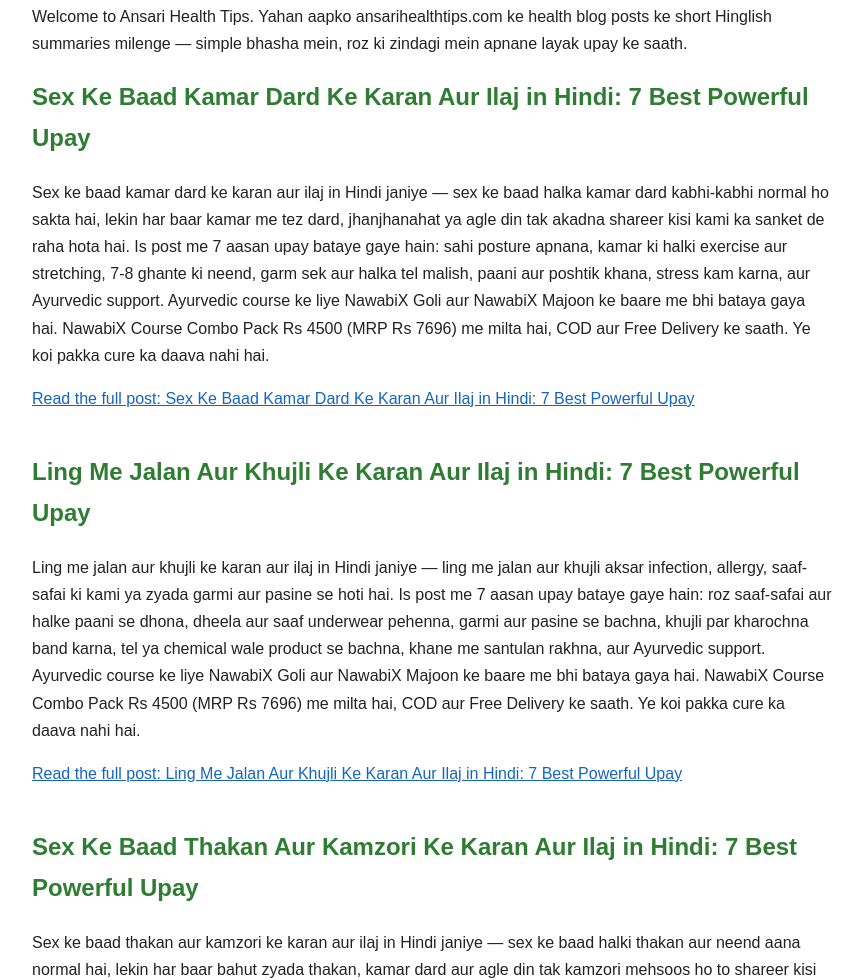
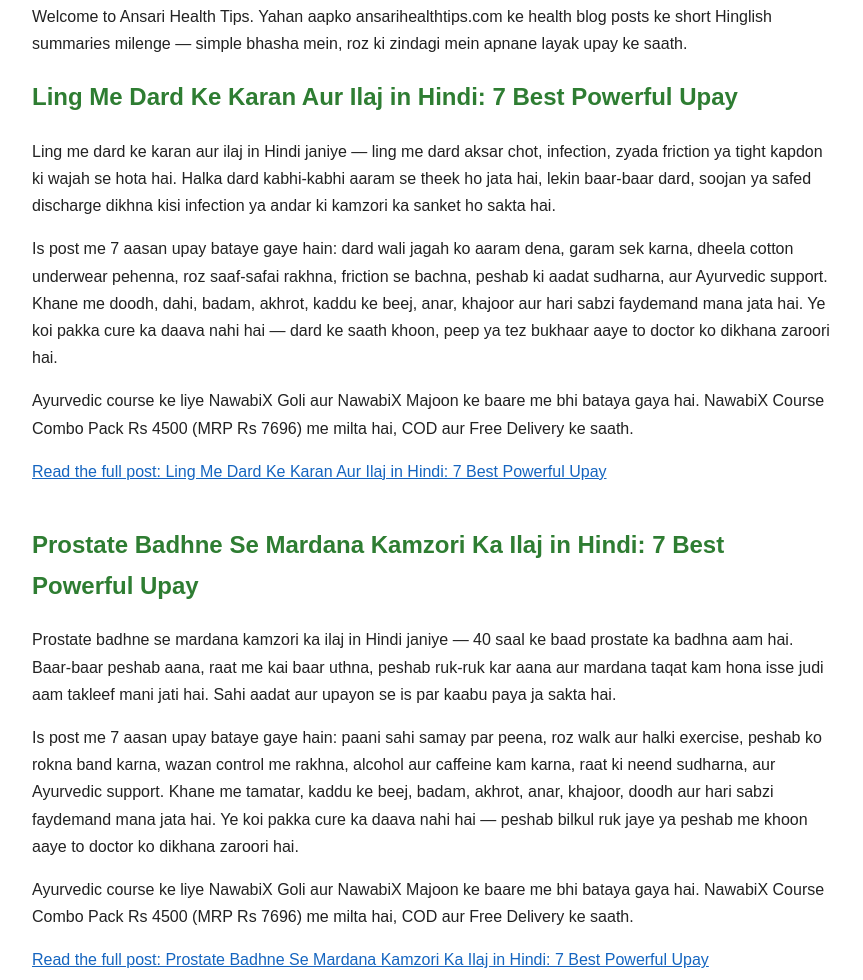
Before and after one commit to AnsariHealthTips/ansari-health-tips, a plain HTML site: page index.html in a window 1280 px wide. Shown: the part 113-1093 px from the top of the page, without its empty margins (208-1071 px from the left). Drawn offline with Linux system fonts and the light colour scheme.

Commit message:
Add 16 Nov 2026 blog summaries (2 posts)

```diff
--- a/index.html
+++ b/index.html
@@ -9,6 +9,22 @@
 <body>
 <h1>Ansari Health Tips</h1>
 <p>Welcome to Ansari Health Tips. Yahan aapko ansarihealthtips.com ke health blog posts ke short Hinglish summaries milenge — simple bhasha mein, roz ki zindagi mein apnane layak upay ke saath.</p>
+
+<article>
+  <h2>Ling Me Dard Ke Karan Aur Ilaj in Hindi: 7 Best Powerful Upay</h2>
+  <p>Ling me dard ke karan aur ilaj in Hindi janiye — ling me dard aksar chot, infection, zyada friction ya tight kapdon ki wajah se hota hai. Halka dard kabhi-kabhi aaram se theek ho jata hai, lekin baar-baar dard, soojan ya safed discharge dikhna kisi infection ya andar ki kamzori ka sanket ho sakta hai.</p>
+  <p>Is post me 7 aasan upay bataye gaye hain: dard wali jagah ko aaram dena, garam sek karna, dheela cotton underwear pehenna, roz saaf-safai rakhna, friction se bachna, peshab ki aadat sudharna, aur Ayurvedic support. Khane me doodh, dahi, badam, akhrot, kaddu ke beej, anar, khajoor aur hari sabzi faydemand mana jata hai. Ye koi pakka cure ka daava nahi hai — dard ke saath khoon, peep ya tez bukhaar aaye to doctor ko dikhana zaroori hai.</p>
+  <p>Ayurvedic course ke liye NawabiX Goli aur NawabiX Majoon ke baare me bhi bataya gaya hai. NawabiX Course Combo Pack Rs 4500 (MRP Rs 7696) me milta hai, COD aur Free Delivery ke saath.</p>
+  <p><a href="https://ansarihealthtips.com/blogs/news/ling-me-dard-ke-karan-aur-ilaj-in-hindi">Read the full post: Ling Me Dard Ke Karan Aur Ilaj in Hindi: 7 Best Powerful Upay</a></p>
+</article>
+
+<article>
+  <h2>Prostate Badhne Se Mardana Kamzori Ka Ilaj in Hindi: 7 Best Powerful Upay</h2>
+  <p>Prostate badhne se mardana kamzori ka ilaj in Hindi janiye — 40 saal ke baad prostate ka badhna aam hai. Baar-baar peshab aana, raat me kai baar uthna, peshab ruk-ruk kar aana aur mardana taqat kam hona isse judi aam takleef mani jati hai. Sahi aadat aur upayon se is par kaabu paya ja sakta hai.</p>
+  <p>Is post me 7 aasan upay bataye gaye hain: paani sahi samay par peena, roz walk aur halki exercise, peshab ko rokna band karna, wazan control me rakhna, alcohol aur caffeine kam karna, raat ki neend sudharna, aur Ayurvedic support. Khane me tamatar, kaddu ke beej, badam, akhrot, anar, khajoor, doodh aur hari sabzi faydemand mana jata hai. Ye koi pakka cure ka daava nahi hai — peshab bilkul ruk jaye ya peshab me khoon aaye to doctor ko dikhana zaroori hai.</p>
+  <p>Ayurvedic course ke liye NawabiX Goli aur NawabiX Majoon ke baare me bhi bataya gaya hai. NawabiX Course Combo Pack Rs 4500 (MRP Rs 7696) me milta hai, COD aur Free Delivery ke saath.</p>
+  <p><a href="https://ansarihealthtips.com/blogs/news/prostate-badhne-se-mardana-kamzori-ka-ilaj-in-hindi">Read the full post: Prostate Badhne Se Mardana Kamzori Ka Ilaj in Hindi: 7 Best Powerful Upay</a></p>
+</article>
 
 <article>
   <h2>Sex Ke Baad Kamar Dard Ke Karan Aur Ilaj in Hindi: 7 Best Powerful Upay</h2>
```
